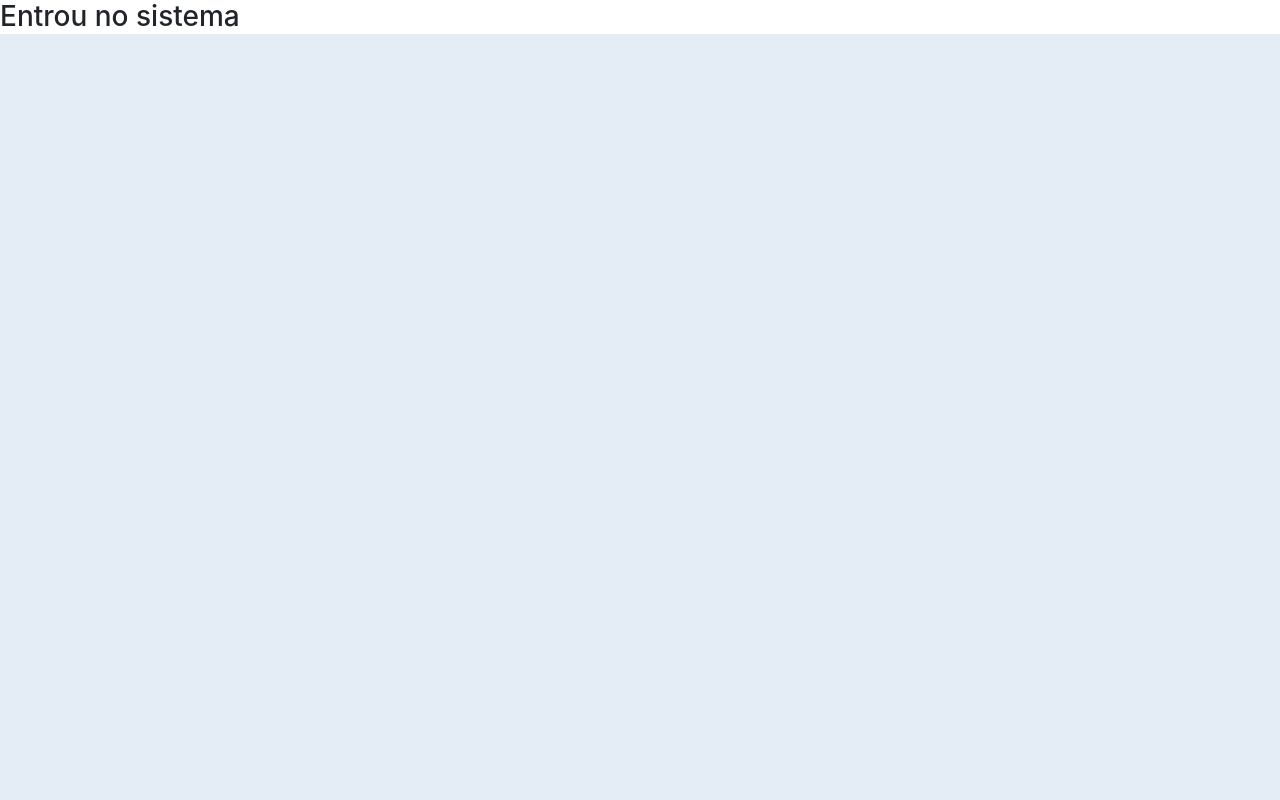
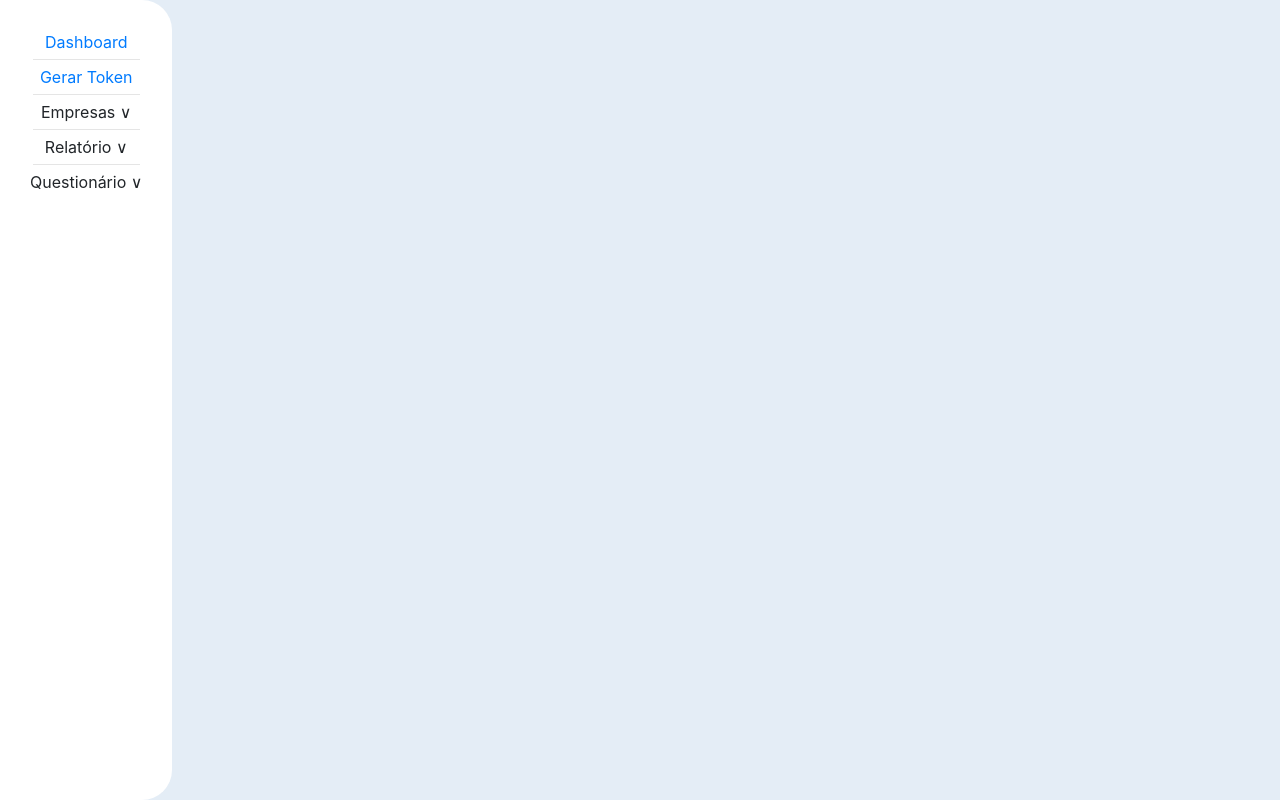
Before and after one commit to Rezende-Fabio/Scanawe, a Flask app: template app/templates/menu.html in a window 1280 px wide. Run offline with Flask 2, Linux system fonts and the light colour scheme; the template is opened without the code that fills it, so the values that code supplies are empty.

Commit message:
Estruturando o menu

```diff
--- a/app/static/css/style.css
+++ b/app/static/css/style.css
@@ -2,6 +2,7 @@ html{
     background-color: #E4EDF6;
 }
 
+/*Começo estilização do index*/
 .container-form{
     background-color: rgb(255, 255, 255);
     float: right;
@@ -54,7 +55,6 @@ html{
     bottom: 0%;
 }
 
-
 section.modal{
     position: absolute;
     top: 0;
@@ -69,11 +69,11 @@ section.modal{
 }
 
 section.modal div#card{
-    width: 30rem;
+    width: 20rem;
     position: relative;
     background-color: #fff;
     border-radius: 10px;
-    padding: 20px;
+    padding: 15px;
 }
 
 section.modal div#card h2{
@@ -102,7 +102,7 @@ section.modal div#card div#btns a.btn-ok{
     color: #706EC9;
     border: solid 1px #706EC9;
     text-align: center;
-    padding: 5px;
+    padding: 5px 15px 5px 15px;
     border-radius: 5px;
     text-decoration: none;
 }
@@ -112,7 +112,58 @@ section.modal div#card div#btns a.btn-ok:hover{
     color: #fff;
     border: solid 1px #706EC9;
     text-align: center;
-    padding: 5px;
+    padding: 5px 15px 5px 15px;
     border-radius: 5px;
     text-decoration: none;
 }
+
+/*Termino */
+
+/* Começo estilização base */
+.container-form-menu{
+    background-color: rgb(255, 255, 255);
+    float: left;
+    height: 100vh;
+    display: flex;
+    flex-direction: column;
+    justify-content: right;
+    align-items: center;
+    border-top-right-radius: 30px;
+    border-bottom-right-radius: 30px;
+    padding: 30px;
+}
+
+.container-form-menu hr{
+    width: 95%;
+    margin: 5px;
+}
+
+.div-empresas{
+    cursor: pointer;
+}
+
+.list-empresas{
+    display: none;
+    margin-bottom: 5px;
+    font-size: 13.5px;
+}
+
+.div-relatorio{
+    cursor: pointer;
+}
+
+.list-relatorio{
+    display: none;
+    margin-bottom: 5px;
+    font-size: 13.5px;
+}
+
+.div-questionario{
+    cursor: pointer;
+}
+
+.list-questionario{
+    display: none;
+    margin-bottom: 5px;
+    font-size: 13.5px;
+}
--- a/app/templates/base.html
+++ b/app/templates/base.html
@@ -6,10 +6,63 @@
     <meta name="viewport" content="width=device-width, initial-scale=1.0">
     <link rel="stylesheet" href="{{ url_for('static', filename='css/style.css') }}">
     <link rel="stylesheet" href="https://cdn.jsdelivr.net/npm/bootstrap@4.0.0/dist/css/bootstrap.min.css" integrity="sha384-Gn5384xqQ1aoWXA+058RXPxPg6fy4IWvTNh0E263XmFcJlSAwiGgFAW/dAiS6JXm" crossorigin="anonymous">
+    <link rel="stylesheet" href="https://cdnjs.cloudflare.com/ajax/libs/font-awesome/4.7.0/css/font-awesome.min.css">
+    <script src="https://ajax.googleapis.com/ajax/libs/jquery/3.6.1/jquery.min.js"></script>
+
+    <script>
+        $(function(){
+            $('div.div-empresas').click(function(){
+                $(this).siblings("a.list-empresas").slideToggle();
+                if($(this).text() == "Empresas ∨"){
+                    $(this).text("Empresas ∧");
+                }else{
+                    $(this).text("Empresas ∨");
+                }
+            });
+
+            $('div.div-relatorio').click(function(){
+                $(this).siblings("a.list-relatorio").slideToggle();
+                if($(this).text() == "Relatório ∨"){
+                    $(this).text("Relatório ∧");
+                }else{
+                    $(this).text("Relatório ∨");
+                }
+            });
+
+            $('div.div-questionario').click(function(){
+                $(this).siblings("a.list-questionario").slideToggle();
+                if($(this).text() == "Questionário ∨"){
+                    $(this).text("Questionário ∧");
+                }else{
+                    $(this).text("Questionário ∨");
+                }
+            });
+
+        });
+    </script>
 
     <title>Scanawe</title>
 </head>
 <body>
+    <section>
+        <div class="container-form-menu">
+            <a href="">Dashboard</a>
+            <hr>
+            <a href="">Gerar Token</a>
+            <hr>
+            <div class="div-empresas">Empresas ∨</div>
+            <a class="list-empresas" href="">Lista de empresas</a>
+            <a class="list-empresas" href="">Cadastrar empresa</a>
+            <hr>
+            <div class="div-relatorio">Relatório ∨</div>
+            <a class="list-relatorio" href="">Lista de relatórios</a>
+            <a class="list-relatorio" href="">Gerar relatório</a>
+            <hr>
+            <div class="div-questionario">Questionário ∨</div>
+            <a class="list-questionario" href="">Lista de questionários</a>
+            <a class="list-questionario" href="">Cadastrar questionário</a>
+        </div>
+    </section>
     {% block conteudo %}
     {% endblock %}
 </body>
--- a/app/templates/index.html
+++ b/app/templates/index.html
@@ -32,7 +32,7 @@
             <hr>
             <p>Usuário/Senha está Incorreto!</p>
             <div id="btns">
-                <a class="btn-ok" href="/">Cancelar</a>
+                <a class="btn-ok" href="/">Ok</a>
             </div>
         </div>
     </section>
--- a/app/templates/menu.html
+++ b/app/templates/menu.html
@@ -1,5 +1,5 @@
 {% extends 'base.html' %}
 {% block conteudo %}
-    <h3>Entrou no sistema</h3>
+
 
 {% endblock %}
```
Also changed, not shown: app/static/img/Frame 37.png (added).
